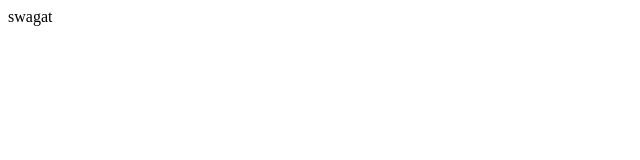
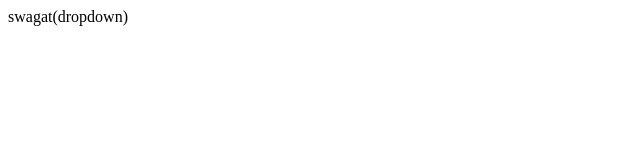
Before and after one commit to SwagatKumarBhuyan/localrepo, a plain HTML site: page index.html in a window 1280 px wide. Shown: the whole page, without its empty margins (0-640 px from the left). Drawn offline with Linux system fonts and the light colour scheme.

```diff
--- a/index.html
+++ b/index.html
@@ -1 +1 @@
-<p>swagat</p>
+<p>swagat(dropdown)</p>
```
